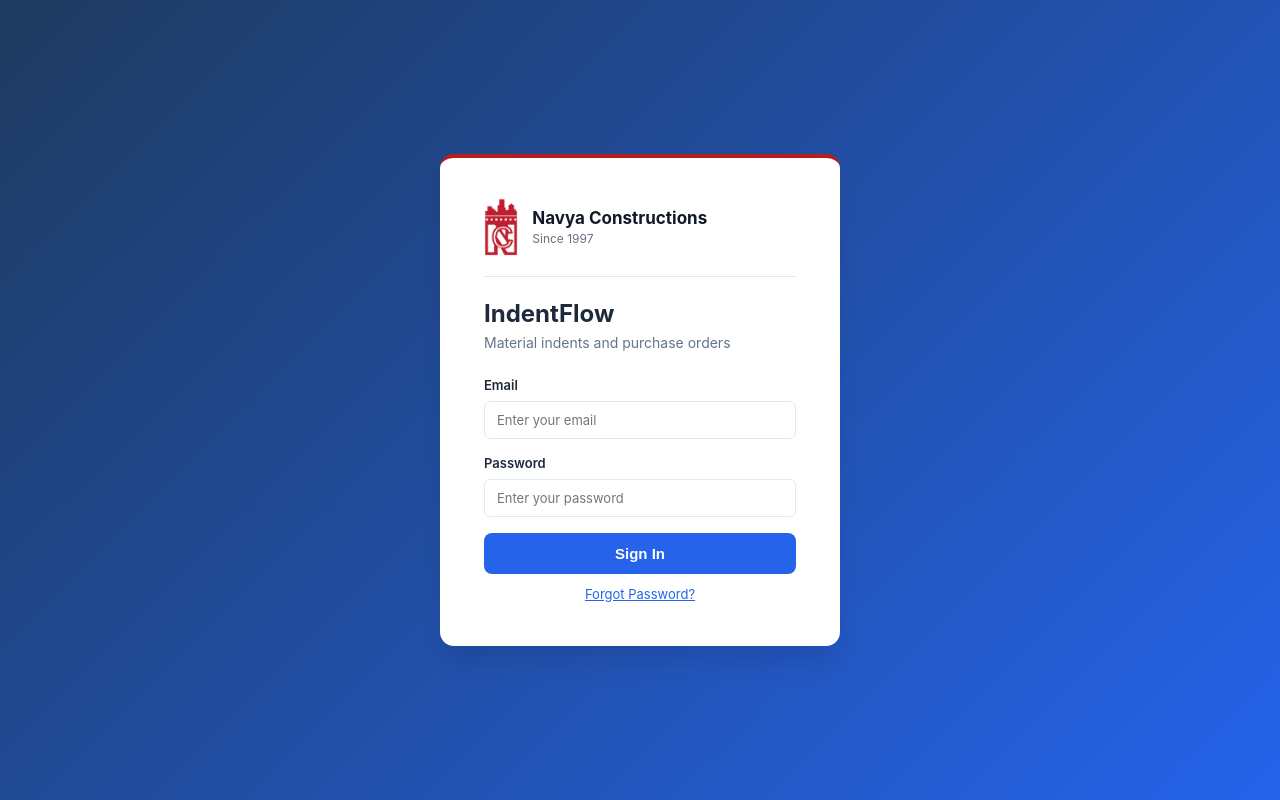
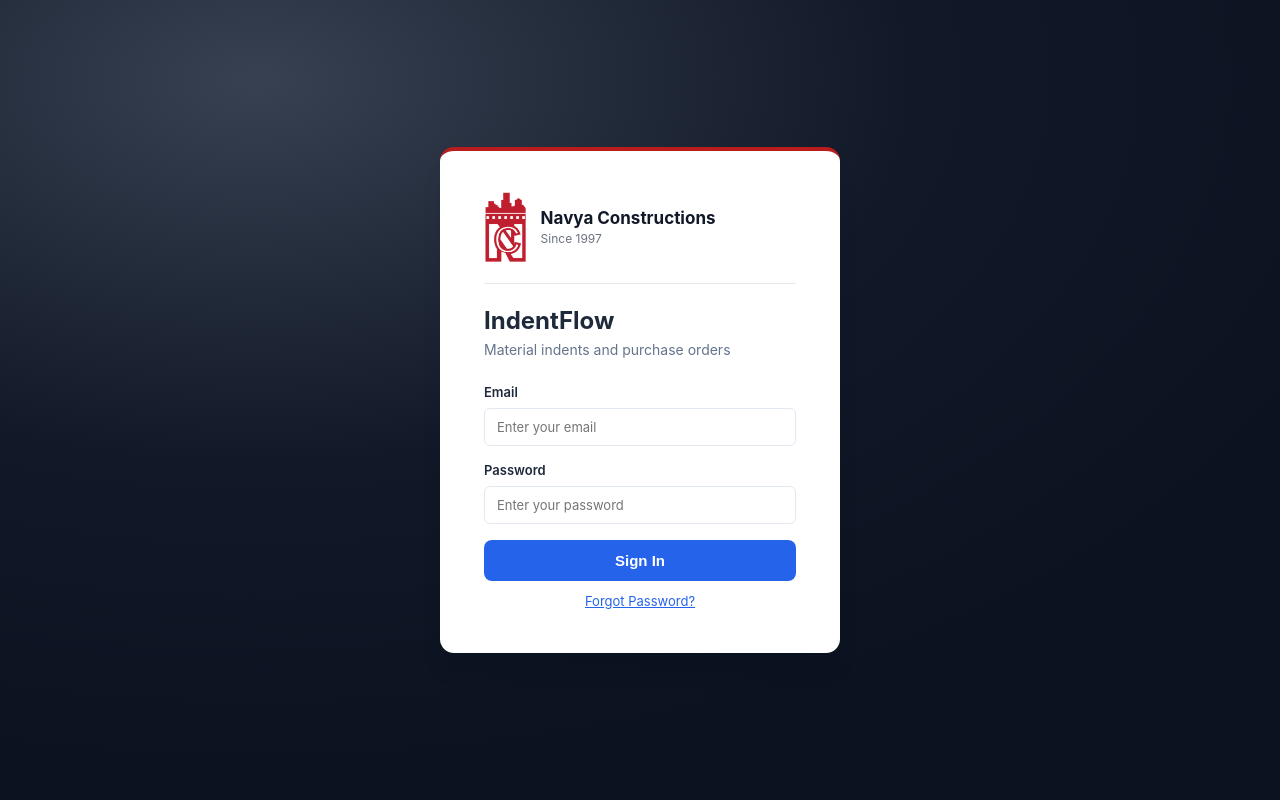
Before and after one commit to murali903/nc-mis, a plain HTML site: page index.html in a window 1280 px wide. Drawn offline with nearby package versions, Linux system fonts and the light colour scheme.

Commit message:
UI issue

```diff
--- a/css/app.css
+++ b/css/app.css
@@ -301,7 +301,7 @@
             align-items: center;
             justify-content: center;
             height: 100vh;
-            background: linear-gradient(135deg, #1e3a5f 0%, #2563eb 100%);
+            background: radial-gradient(1200px 700px at 20% 10%, #374151 0%, #111827 55%, #0b1220 100%);
         }
 
         .login-card {
@@ -324,7 +324,7 @@
         }
 
         .login-brand img {
-            height: 58px;
+            height: 72px;
             width: auto;
         }
 
```
Also changed, not shown: 1 other file.
